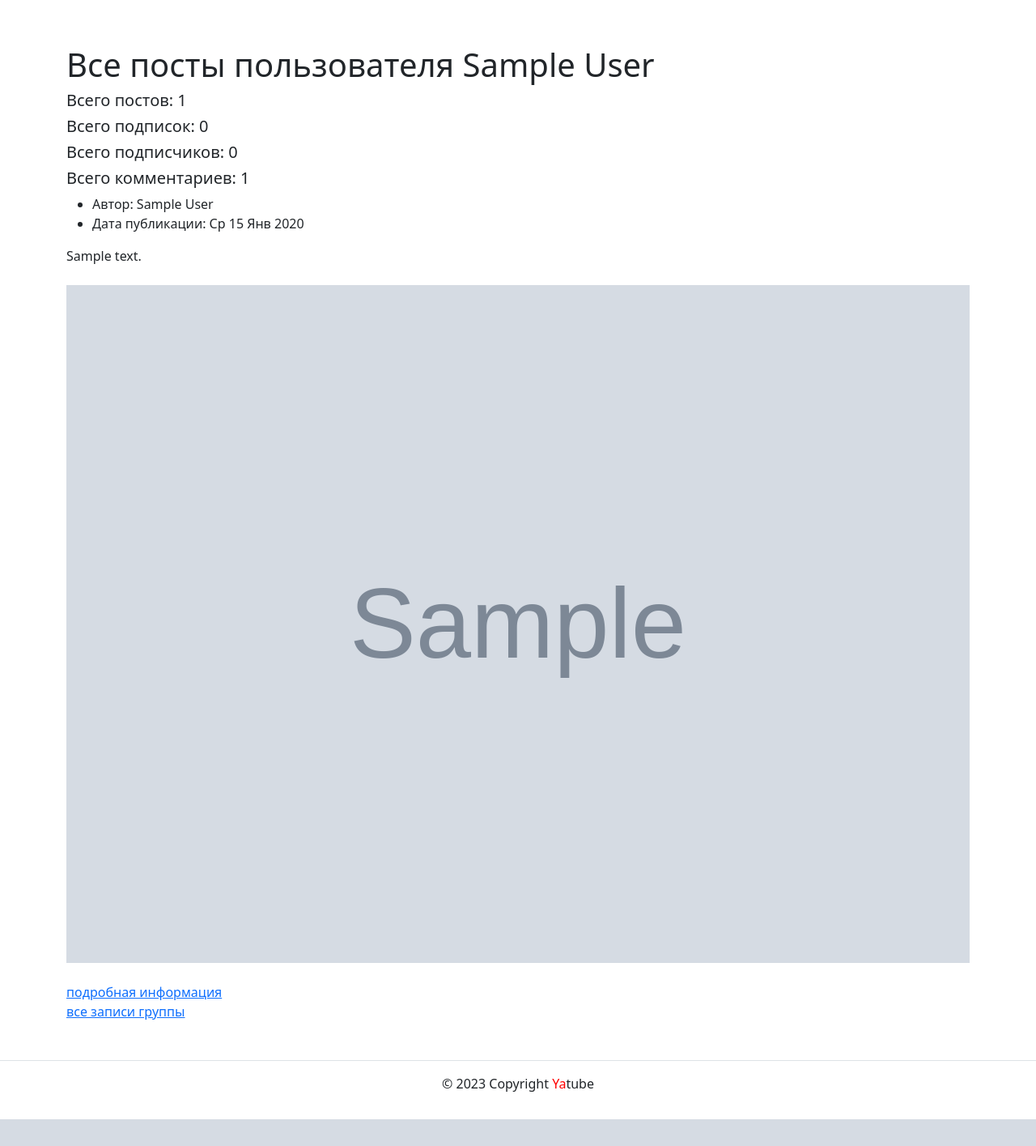
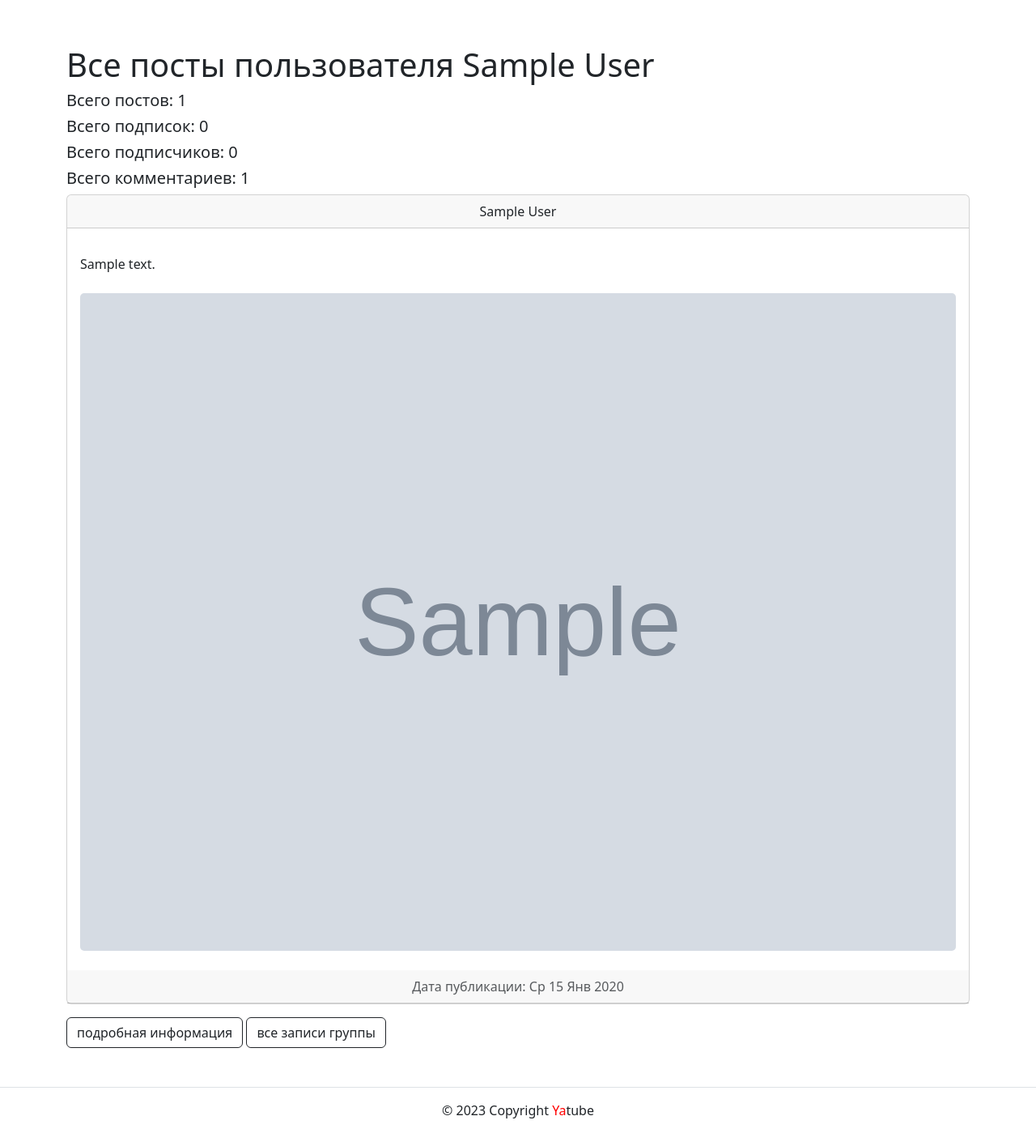
Before and after one commit to KosachMax/hw05_final, a Django app: a page that uses yatube/templates/includes/post.html in a window 1280 px wide. Shown: the part 56-1471 px from the top of the page at 81% size. Before the commit the page ends 1438 px from the top, so only its background shows below. Run offline with Django 3.2, Linux system fonts and the light colour scheme; tables that the repository leaves empty hold one stand-in row (values such as "Sample post"); grey boxes marked "Sample" are stand-in pictures; data that the repository does not hold is empty; some libraries are stand-ins or nearby versions.

Commit message:
Redesigned interior

```diff
--- a/yatube/templates/includes/post.html
+++ b/yatube/templates/includes/post.html
@@ -1,16 +1,18 @@
 {% load static %}
 {% load thumbnail %}
-<ul>
-	<li>
-		Автор: {{ post.author.get_full_name }}
-	</li>
-	<li>
-		Дата публикации: {{ post.created|date:"D d M Y" }}
-	</li>
-</ul>
-<p>
-	{{ post.text|linebreaks }}
-	{% thumbnail post.image "960x339" crop="center" upscale=True as im %}
-			<img class="card-img my-2" src="{{ im.url }}" alt="some pic">
-			{% endthumbnail %}
-</p>
+<div class="card mb-3">
+  <div class="card-header text-center" >
+    {{ post.author.get_full_name }}
+  </div>
+  <div class="card-body">
+   <p class="card-text">
+    {{ post.text|linebreaks }}
+   </p>
+    {% thumbnail post.image "960x339" crop="center" upscale=True as im %}
+      <img class="card-img my-2" src="{{ im.url }}" alt="some pic">
+    {% endthumbnail %}
+  </div>
+<div class="card-header text-muted text-center">
+  Дата публикации: {{ post.created|date:"D d M Y" }}
+</div>
+</div>
--- a/yatube/templates/posts/group_list.html
+++ b/yatube/templates/posts/group_list.html
@@ -5,14 +5,15 @@
 {% endblock %}
 {% block heading %}
   <h1>{{ group.title }}</h1>
-  <p>{{ group.description|linebreaks }}</p>
+  <h5>{{ group.description|linebreaks }}</h5>
 {% endblock %}
 {% block content %}
   <div class="container py-5">
     {% for post in page_obj %}
       {% include 'includes/post.html' %}
       {% if not forloop.last %}
-        <hr>{% endif %}
+        <hr style="height:3px; background-color: #000000">
+      {% endif %}
     {% endfor %}
     {% include 'posts/includes/paginator.html' %}
   </div>
--- a/yatube/templates/posts/includes/follow_button.html
+++ b/yatube/templates/posts/includes/follow_button.html
@@ -2,14 +2,14 @@
   {% if author != request.user %}
     {% if following %}
       <a
-        class="btn btn-lg btn-light"
+        class="btn btn-outline-danger"
         href="{% url 'posts:profile_unfollow' author.username %}" role="button"
       >
         Отписаться
       </a>
     {% else %}
       <a
-        class="btn btn-lg btn-primary"
+        class="btn btn-primary"
         href="{% url 'posts:profile_follow' author.username %}" role="button"
       >
         Подписаться
--- a/yatube/templates/posts/includes/switcher.html
+++ b/yatube/templates/posts/includes/switcher.html
@@ -1,5 +1,5 @@
 {% if user.is_authenticated %}
-  <div class="row my-3">
+  <div class="row my-3 text-center">
     <ul class="nav nav-tabs">
       <li class="nav-item">
         <a
--- a/yatube/templates/posts/profile.html
+++ b/yatube/templates/posts/profile.html
@@ -13,11 +13,14 @@
     <h5>Всего подписчиков: {{ author.following.count }} </h5>
     <h5>Всего комментариев: {{ author.comments.count }} </h5>
     {% include 'posts/includes/follow_button.html' %}
+    <h5></h5>
     {% for post in page_obj %}
       {% include 'includes/post.html' %}
-      <a href="{% url 'posts:post_detail' post.id %}">подробная информация</a><br>
+      <a class="btn btn-outline-dark"
+         href="{% url 'posts:post_detail' post.id %}">подробная информация</a>
       {% if post.group %}
-        <a href="{% url 'posts:group_list' post.group.slug %}">все записи группы</a>
+        <a class="btn btn-outline-dark"
+           href="{% url 'posts:group_list' post.group.slug %}">все записи группы</a>
       {% endif %}
       {% if not forloop.last %}
         <hr>{% endif %}
```
Also changed, not shown: yatube/templates/includes/comment.html (+10 -11 lines), yatube/templates/posts/index.html (+6 -4 lines), yatube/templates/posts/post_detail.html (+16 -10 lines).
